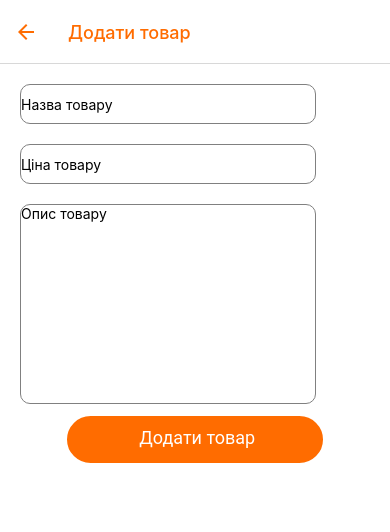
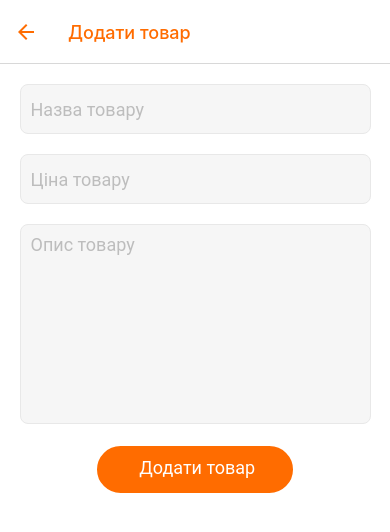
Before and after one commit to MythosOne/products-task-test-react-native, a React Native app: screen /ProductAdd in a window 390 px wide. Shown: the top 532 px of the page. Built offline with nearby package versions, Linux system fonts and the light colour scheme.

Commit message:
Styled ProductList, ProductAdd and setting Yup

```diff
--- a/components/ProductAddForm/ProductAddForm.js
+++ b/components/ProductAddForm/ProductAddForm.js
@@ -1,4 +1,4 @@
-import React from "react";
+import React, { useState } from "react";
 import {
   TouchableOpacity,
   Text,
@@ -27,7 +27,7 @@ export const ProductAddForm = () => {
   const products = useSelector(getProducts);
   const navigation = useNavigation();
 
-  // const products = useSelector(getProducts);
+  const [isInputFocused, setFocus] = useState(false);
 
   const handleSubmit = ({ title, price, description }, { resetForm }) => {
     const loweredCase = title.toLowerCase().trim();
@@ -52,33 +52,40 @@ export const ProductAddForm = () => {
     resetForm();
   };
 
-  const formValidationSchema = Yup.object().shape({
-    title: Yup
-      .string()
-      .min(2, "Занадто коротке")
-      .required("Заповніть будь ласка"),
-      price: Yup
-      .number()
-      .required("Заповніть будь ласка"),
-      description: Yup
-      .string()
-      .max(200, "Повинно бути не більше 200 символів"),
-  });
+  console.log(products);
+
+  // const formValidationSchema = Yup.object().shape({
+  //   title: Yup
+  //     .string()
+  //     .min(2, "Занадто коротке")
+  //     .required("Заповніть будь ласка"),
+  //     price: Yup
+  //     .number()
+  //     .required("Заповніть будь ласка"),
+  //     description: Yup
+  //     .string()
+  //     .max(200, "Повинно бути не більше 200 символів"),
+  // });
 
   return (
     // <TouchableWithoutFeedback onPress={Keyboard.dismiss}>
-    // <ScrollView style={styles.form}>
+    <ScrollView style={styles.container}>
       <Formik
-        validationSchema={formValidationSchema}
         initialValues={{
           title: "",
           price: "",
           description: "",
         }}
-        // onSubmit={(values) => console.log(values)}
+        validationSchema={Yup.object({
+          title: Yup.string()
+            .min(2, "Must be at least 2 characters.")
+            .required("Required"),
+          price: Yup.number().required("Required"),
+          description: Yup.string().max(200, "Must be 200 characters or less"),
+        })}
         onSubmit={handleSubmit}
       >
-        {({ handleChange, handleSubmit, handleBlur, values }) => (
+        {({ handleChange, handleSubmit, values }) => (
           <View style={styles.form}>
             <KeyboardAvoidingView
               behavior={Platform.OS == "ios" ? "padding" : "height"}
@@ -86,27 +93,61 @@ export const ProductAddForm = () => {
               <TextInput
                 // name="productName"
                 onChangeText={handleChange("title")}
-                onBlur={handleBlur("title")}
+                // onBlur={handleBlur("title")}
                 value={values.title}
                 placeholder="Назва товару"
-                style={styles.textInput}
+                // style={styles.textInput}
+                style={
+                  isInputFocused.input1
+                    ? styles.inputOnFocus
+                    : styles.inputOnBlur
+                }
+                onFocus={(prev) => {
+                  setFocus({ ...prev, input1: true });
+                }}
+                onBlur={(prev) => {
+                  setFocus({ ...prev, input1: false });
+                }}
               />
               <TextInput
                 // name="productPrice"
                 onChangeText={handleChange("price")}
-                onBlur={handleBlur("price")}
+                // onBlur={handleBlur("price")}
                 value={values.price}
                 placeholder="Ціна товару"
-                style={styles.textInput}
+                // style={styles.textInput}
+                style={
+                  isInputFocused.input2
+                    ? styles.inputOnFocus
+                    : styles.inputOnBlur
+                }
+                onFocus={(prev) => {
+                  setFocus({ ...prev, input2: true });
+                }}
+                onBlur={(prev) => {
+                  setFocus({ ...prev, input2: false });
+                }}
               />
               <TextInput
+                editable
+                multiline
+                maxLength={200}
                 // name="productDescription"
                 onChangeText={handleChange("description")}
-                onBlur={handleBlur("description")}
+                // onBlur={handleBlur("description")}
                 value={values.description}
                 placeholder="Опис товару"
-                multiline={true}
-                style={styles.inputDescription}
+                style={
+                  isInputFocused.input3
+                    ? styles.inputOnFocusDescription
+                    : styles.inputOnBlurDescription
+                }
+                onFocus={(prev) => {
+                  setFocus({ ...prev, input3: true });
+                }}
+                onBlur={(prev) => {
+                  setFocus({ ...prev, input3: false });
+                }}
               />
             </KeyboardAvoidingView>
             <TouchableOpacity
@@ -123,52 +164,51 @@ export const ProductAddForm = () => {
           </View>
         )}
       </Formik>
-    // </ScrollView>
+    </ScrollView>
     // </TouchableWithoutFeedback>
   );
 };
 
 const styles = StyleSheet.create({
-  form: {
+  container: {
     flex: 1,
     width: "100%",
-    height: "100%",
-    // alignItems: "center",
-    // justifyContent: "center",
-    padding: 10,
-    elevation: 10,
+    // height: "100%",
     backgroundColor: "#FFF",
   },
-  textInput: {
-    height: 40,
-    width: "80%",
-    margin: 10,
-    backgroundColor: "white",
-    borderColor: "gray",
-    borderWidth: StyleSheet.hairlineWidth,
-    borderRadius: 10,
-  },
-  inputDescription: {
-    height: 200,
-    width: "80%",
-    margin: 10,
-    backgroundColor: "white",
-    borderColor: "gray",
-    borderWidth: StyleSheet.hairlineWidth,
-    borderRadius: 10,
-  },
+  // textInput: {
+  //   height: 40,
+  //   width: "80%",
+  //   marginTop: 20,
+  //   backgroundColor: "white",
+  //   borderColor: "gray",
+  //   borderWidth: StyleSheet.hairlineWidth,
+  //   borderRadius: 10,
+  // },
+  // inputDescription: {
+  //   height: 200,
+  //   width: "94%",
+  //   margin: 10,
+  //   backgroundColor: "white",
+  //   borderColor: "gray",
+  //   borderWidth: StyleSheet.hairlineWidth,
+  //   borderRadius: 10,
+  // },
   button: {
     alignSelf: "center",
     // alignItems: "center",
 
     backgroundColor: "#FF6C00",
-    width: 260,
+    width: 200,
     height: 51,
     padding: 12,
+    marginTop: 20,
+    marginBottom: 20,
 
     borderColor: "#FFFFFF",
     borderWidth: 2,
     borderRadius: 100,
+    elevation: 10,
   },
   buttonText: {
     // height: 19,
@@ -190,4 +230,91 @@ const styles = StyleSheet.create({
   //   lineHeight: 19,
   //   color: "#212121",
   // },
+
+  inputOnBlur: {
+    flexDirection: "row",
+    alignSelf: "center",
+    width: "90%",
+    height: 50,
+    borderWidth: 1,
+    backgroundColor: "#F6F6F6",
+    borderColor: "#E8E8E8",
+    borderRadius: 8,
+    padding: 10,
+    marginTop: 20,
+    elevation: 10,
+
+    fontFamily: "Roboto",
+    fontStyle: "normal",
+    fontWeight: "400",
+    fontSize: 18,
+    lineHeight: 19,
+    color: "#BDBDBD",
+  },
+
+  inputOnFocus: {
+    flexDirection: "row",
+    alignItems: "baseline",
+    alignSelf: "center",
+    width: "90%",
+    height: 50,
+    borderWidth: 1,
+    backgroundColor: "#FFFFFF",
+    borderColor: "#FF6C00",
+    borderRadius: 8,
+    padding: 10,
+    marginTop: 20,
+    elevation: 10,
+
+    fontFamily: "Roboto",
+    fontStyle: "normal",
+    fontWeight: "400",
+    fontSize: 18,
+    lineHeight: 19,
+    color: "#212121",
+  },
+  inputOnBlurDescription: {
+    flexDirection: "row",
+    alignSelf: "center",
+    width: "90%",
+    height: 200,
+    borderWidth: 1,
+    backgroundColor: "#F6F6F6",
+    borderColor: "#E8E8E8",
+    borderRadius: 8,
+    padding: 10,
+    marginTop: 20,
+    elevation: 10,
+    textAlignVertical: "top",
+
+    fontFamily: "Roboto",
+    fontStyle: "normal",
+    fontWeight: "400",
+    fontSize: 18,
+    lineHeight: 19,
+    color: "#BDBDBD",
+  },
+
+  inputOnFocusDescription: {
+    // flexDirection: "row",
+    // alignItems: "baseline",
+    alignSelf: "center",
+    width: "90%",
+    height: 200,
+    borderWidth: 1,
+    backgroundColor: "#FFFFFF",
+    borderColor: "#FF6C00",
+    borderRadius: 8,
+    padding: 10,
+    marginTop: 20,
+    elevation: 10,
+    textAlignVertical: "top",
+
+    fontFamily: "Roboto",
+    fontStyle: "normal",
+    fontWeight: "400",
+    fontSize: 18,
+    lineHeight: 19,
+    color: "#212121",
+  },
 });
--- a/components/ProductCard/ProductCard.js
+++ b/components/ProductCard/ProductCard.js
@@ -6,40 +6,40 @@ export const ProductCard = ({ image, title, price, description }) => {
   const navigation = useNavigation();
 
   return (
-    <View style={styles.container}>
     <TouchableOpacity
       onPress={() =>
         navigation.navigate("ProductDetails", { image, title, price })
       }
     >
       <View style={styles.item}>
-          <Image source={{ uri: image }} style={{ width: 200, height: 200 }} />
+        <Image source={{ uri: image }} style={{ width: 280, height: 240 }} />
         <View>
           <Text style={styles.title}>{title}</Text>
           <Text style={styles.price}>Price: {price}$</Text>
         </View>
       </View>
     </TouchableOpacity>
-    </View>
   );
 };
 
 const styles = StyleSheet.create({
-  container: {
+  // container: {
+  //   flex: 1,
+  //   backgroundColor: "#f5f5f5",
+  //   alignItems: "center",
+  //   justifyContent: "center",
+  // },
+  item: {
     flex: 1,
-    backgroundColor: "#f5f5f5",
     alignItems: "center",
     justifyContent: "center",
-  },
-  item: {
-    // flex: 1,
-    alignItems: "center",
-    justifyContent: "center",
+    pointerEvents: "none",
+    elevation: 5,
 
-    // minWidth: "100%",
-    minWidth: 340,
+    // maxWidth: "90%",
+    // minWidth: 340,
     // height: 140,
-    backgroundColor: "white",
+    backgroundColor: "#fff",
 
     borderColor: "#FF6C00",
     borderRadius: 14,
--- a/screens/mainScreen/ListOfProducts.js
+++ b/screens/mainScreen/ListOfProducts.js
@@ -13,10 +13,10 @@ import { useNavigation } from "@react-navigation/native";
 // import { apiService } from "../../components/Api/apiService";
 import { ProductCard } from "../../components/ProductCard/ProductCard";
 
-import { useDispatch, useSelector } from 'react-redux';
-import { getProducts } from '../../redux/selectors';
+import { useDispatch, useSelector } from "react-redux";
+import { getProducts } from "../../redux/selectors";
 
-export const ListOfProducts = () => {
+export const ListOfProducts = React.memo(() => {
   const navigation = useNavigation();
 
   const products = useSelector(getProducts);
@@ -33,26 +33,27 @@ export const ListOfProducts = () => {
   //     .finally(() => console.log("ok"));
   // }, []);
 
+  console.log(products);
+
   return (
     <SafeAreaView style={styles.container}>
-      <Button
+      <TouchableOpacity
         title="Додати товар"
+        style={styles.button}
         onPress={() => navigation.navigate("ProductAdd")}
-      />
+      >
+        <Text style={styles.buttonText}> Додати товар</Text>
+      </TouchableOpacity>
       <FlatList
         data={products}
         renderItem={({ item }) => (
-          <ProductCard
-            title={item.title}
-            image={item.image}
-            price={item.price}
-          />
+          <ProductCard title={item.id} image={item.image} price={item.price} />
         )}
         keyExtractor={(item) => item.id}
       />
     </SafeAreaView>
   );
-};
+});
 
 const styles = StyleSheet.create({
   container: {
@@ -64,4 +65,28 @@ const styles = StyleSheet.create({
     width: "100%",
     height: "100%",
   },
+  button: {
+    alignSelf: "center",
+    marginTop: 10,
+    marginBottom: 10,
+
+    backgroundColor: "#FF6C00",
+    width: 200,
+    height: 51,
+    padding: 12,
+
+    borderColor: "#FFFFFF",
+    borderWidth: 2,
+    borderRadius: 100,
+    elevation: 10,
+  },
+  buttonText: {
+    fontFamily: "Roboto",
+    fontStyle: "normal",
+    fontWeight: "400",
+    fontSize: 20,
+    lineHeight: 19,
+    textAlign: "center",
+    color: "#FFFFFF",
+  },
 });
--- a/screens/nestedScreen/ProductAdd.js
+++ b/screens/nestedScreen/ProductAdd.js
@@ -9,6 +9,7 @@ import {
 import { ProductAddForm } from "../../components/ProductAddForm/ProductAddForm";
 
 export const ProductAdd = () => {
+
   return (
     <TouchableWithoutFeedback onPress={Keyboard.dismiss}>
       <View style={styles.container}>
--- a/screens/nestedScreen/ProductDetails.js
+++ b/screens/nestedScreen/ProductDetails.js
@@ -11,7 +11,7 @@ export const ProductDetails = () => {
   return (
     <View style={styles.container}>
       <View style={styles.image}>
-        <Image source={{ uri: image }} style={{ width: 360, height: 340 }} />
+        <Image source={{ uri: image }} style={{ width: 340, height: 340 }} />
       </View>
       <Text style={styles.title}>{title}</Text>
       <Text style={styles.price}>Price $: {price}</Text>
@@ -34,6 +34,7 @@ const styles = StyleSheet.create({
     borderWidth: 1,
     borderRadius: 6,
     borderColor: "#FF6C00",
+    backgroundSize: 'cover',
   },
   title:{
     marginTop: 10,
```
Also changed, not shown: App.js (+29 -14 lines). Lines whose indentation alone changed are shown as unchanged.
